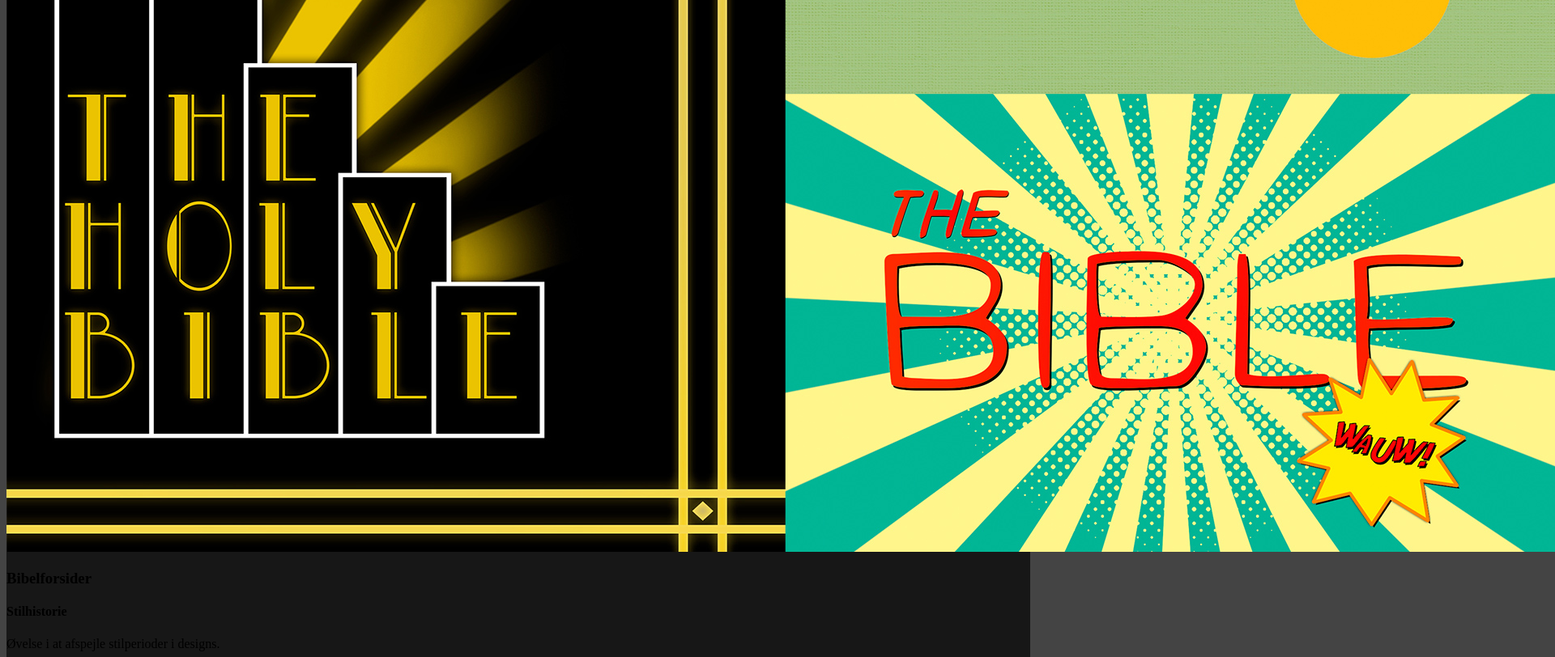
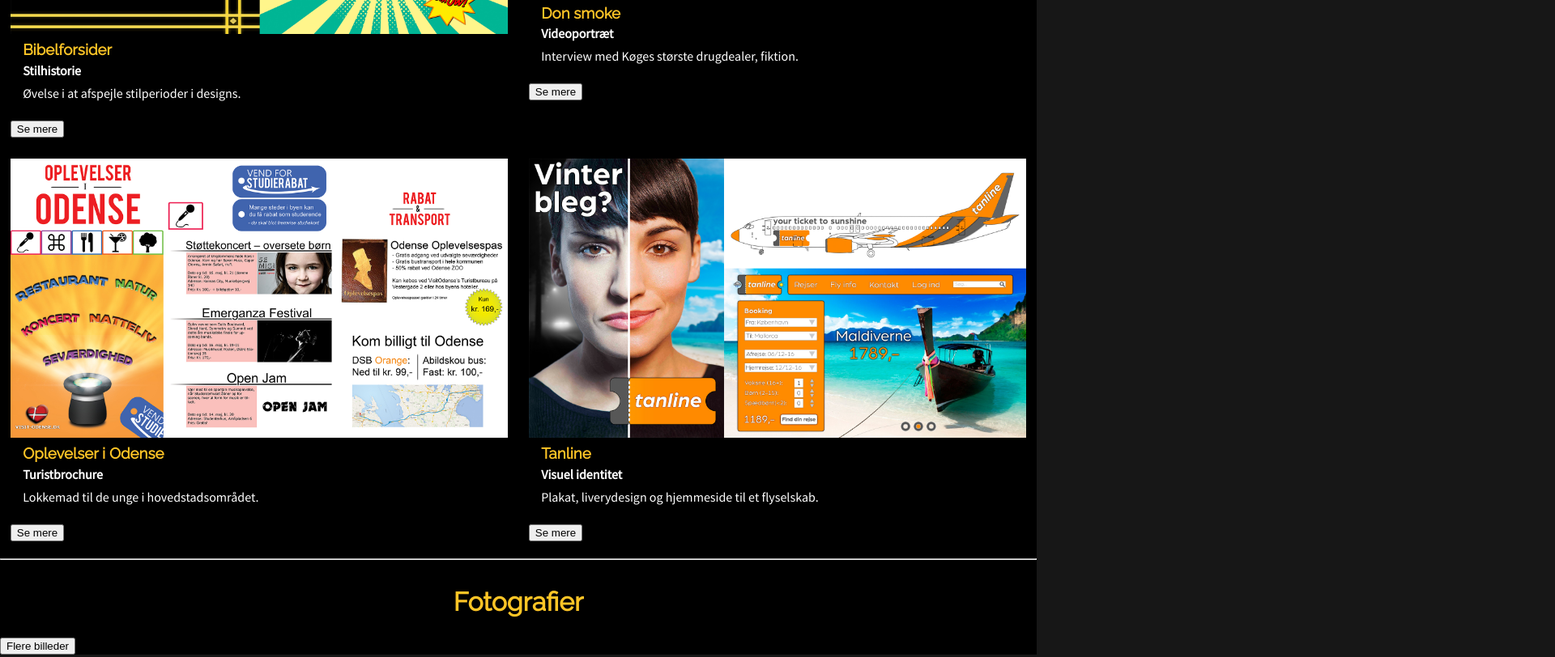
Before and after one commit to KalleTHansen/Portfolio, a plain HTML site: page index.html in a window 1280 px wide. Shown: the part 916-1728 px from the top of the page at 81% size, 1920 px wide, since content can reach past the window. Drawn offline with Linux system fonts and the light colour scheme.

Commit message:
Need to place buttons beside text. Display: f'ed up

```diff
--- a/_sass/style.scss
+++ b/_sass/style.scss
@@ -3,19 +3,79 @@
 }
 
 body {
-  background-color: #444444;
+  background-color: #171717;
+  margin: 0;
+
+  img {
+    max-width: 100%;
+  }
+
+  h1, h2, h3 {
+    color: #ffc526;
+    font-family: 'Raleway', sans-serif;
+  }
+
+  p, h4 { /*Brødtekst og projekttype*/
+    color: white;
+    font-family: 'Source Sans Pro', sans-serif;
+    margin: 0.3em 2.5% 0.5em;
+  }
+
+  header {
+    h1 { /*Kalle Hansen */
+      text-align: center;
+      font-size: 2.9em;
+    }
+  }
+
+  main {
+    background-color: black;
+
+    h2 { /*Projekter + Fotografier*/
+      text-align: center;
+      font-size: 2em;
+      padding: 0.8em;
+      margin: 0 2.5%;
+    }
+
+    h3 { /*Projektnavne*/
+      margin: 0.2em 2.5%;
+    }
+
+    p {
+      margin-bottom: 1.5em;
+    }
 
 
-  header {
+    .projects {
+     button {
+      margin: 0.3em 2.5% 0.5em;
+      display: inline-block;
+      float: right;
+    }
 
-  }
+    .Pro1, .Pro2, .Pro3, .Pro4 { /*Projekter på forsiden*/
+      width:100%;
 
-main {
-  background-color: #171717;
-  .pic1, .pic2, .pic3 {
-    background-color: red;
+      .imgtext {
+        margin: 0;
+        display: inline-block;
+          }
+        }
+      }
+
+      @media screen and (min-width: 800px) {
+        .Projects {
+          display: flex;
+          flex-wrap: wrap;
+        }
+
+        .Pro1, .Pro2, .Pro3, .Pro4 {
+          width: 48%;
+          margin: 1%;
+          }
+      }
     }
-  }
 }
 
 
--- a/index.html
+++ b/index.html
@@ -4,12 +4,15 @@
   <meta charset="utf-8">
   <title>Kalle Hansen | Portfolio</title>
   <link rel="stylesheet" href="css/style.css">
+  <link href="https://fonts.googleapis.com/css?family=Raleway|Source+Sans+Pro" rel="stylesheet">
+  <meta name="viewport" content="width=device-width, initial-scale=1.0" >
 </head>
+
 <body>
   <header>
     <h1>Kalle Hansen</h1>
     <h2>Designer</h2>
-    <img src="img/edge.png" alt="Me">
+    <img src="img/edge.png" alt="Mig">
     <h2>Fotograf</h2>
 
   </header>
@@ -19,33 +22,49 @@
   <section>
     <h2>Projekter</h2>
 
+    <div class="Projects">
+
       <article class="Pro1">
         <img src="img/Bibel.jpg" alt="Bibelforsider">
+          <div class="imgtext">
             <h3>Bibelforsider</h3>
             <h4>Stilhistorie</h4>
             <p>Øvelse i at afspejle stilperioder i designs.</p>
+          </div>
+        <a href="bibelforsider.html"> <button>Se mere</button> </a>
       </article>
 
       <article class="Pro2">
         <img src="img/DonSmoke.jpg" alt="Don smoke">
+          <div class="imgtext">
             <h3>Don smoke</h3>
             <h4>Videoportræt</h4>
             <p>Interview med Køges største drugdealer, fiktion.</p>
+          </div>
+        <a href="donsmoke.html"> <button>Se mere</button> </a>
       </article>
 
       <article class="Pro3">
         <img src="img/odense.jpg" alt="Oplevelser i Odense">
+          <div class="imgtext">
             <h3>Oplevelser i Odense</h3>
             <h4>Turistbrochure</h4>
             <p>Lokkemad til de unge i hovedstadsområdet.</p>
+          </div>
+        <a href="odense.html"> <button>Se mere</button> </a>
       </article>
 
       <article class="Pro4">
         <img src="img/Tanline.jpg" alt="Tanline">
+          <div class="imgtext">
             <h3>Tanline</h3>
             <h4>Visuel identitet</h4>
-        <p>En hjemmeside, plakat og liverydesign til et flyselskab</p>
+            <p>Plakat, liverydesign og hjemmeside til et flyselskab.</p>
+          </div>
+        <a href="tanline.html"> <button>Se mere</button> </a>
       </article>
+
+    </div>
 
   </section>
 
```
Also changed, not shown: _sass/style.css, css/style.css, 2 other files. Lines whose indentation alone changed are shown as unchanged.
